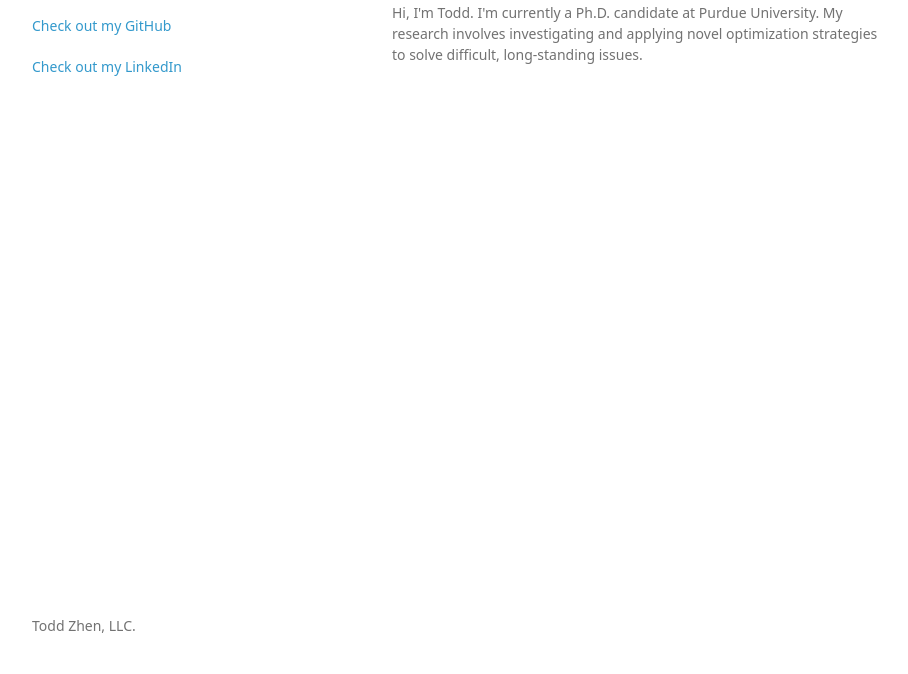
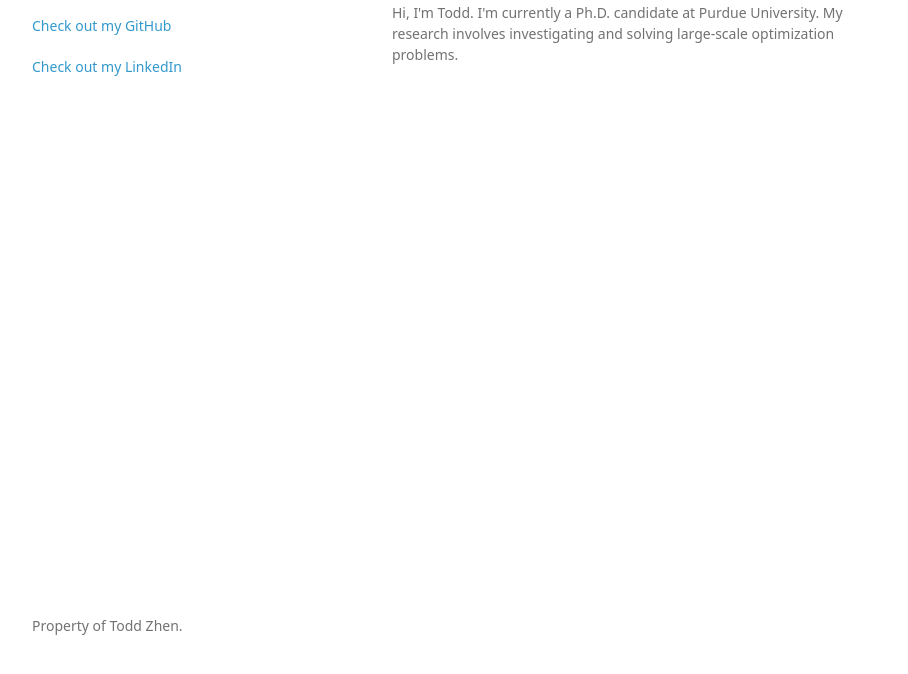
Before and after one commit to tzhen/tzhen.github.io, a plain HTML site: page index.html in a window 1280 px wide. Shown: the part 94-768 px from the top of the page, without its empty margins (178-1086 px from the left). Drawn offline with Linux system fonts and the light colour scheme; a web font is replaced by a local one.

Commit message:
edit words

```diff
--- a/index.html
+++ b/index.html
@@ -25,12 +25,12 @@
         <h3>
 <a id="welcome-to-github-pages" class="anchor" href="#welcome-to-github-pages" aria-hidden="true"><span aria-hidden="true" class="octicon octicon-link"></span></a>Welcome to My Page</h3>
 
-<p>Hi, I'm Todd. I'm currently a Ph.D. candidate at Purdue University. My research involves investigating and applying novel optimization strategies to solve difficult, long-standing issues.</p>
+<p>Hi, I'm Todd. I'm currently a Ph.D. candidate at Purdue University. My research involves investigating and solving large-scale optimization problems.</p>
 
 
       </section>
       <footer>
-        <p>Todd Zhen, LLC.</p>
+        <p>Property of Todd Zhen.</p>
       </footer>
     </div>
     <script src="javascripts/scale.fix.js"></script>
```
